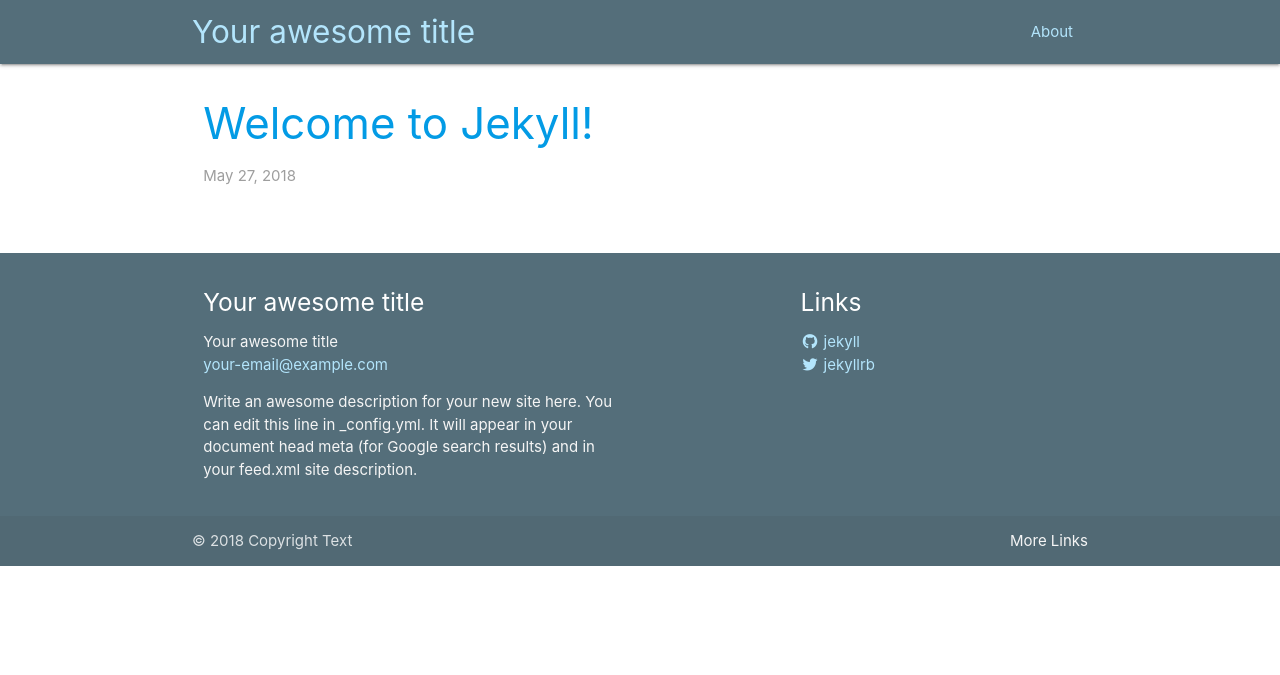
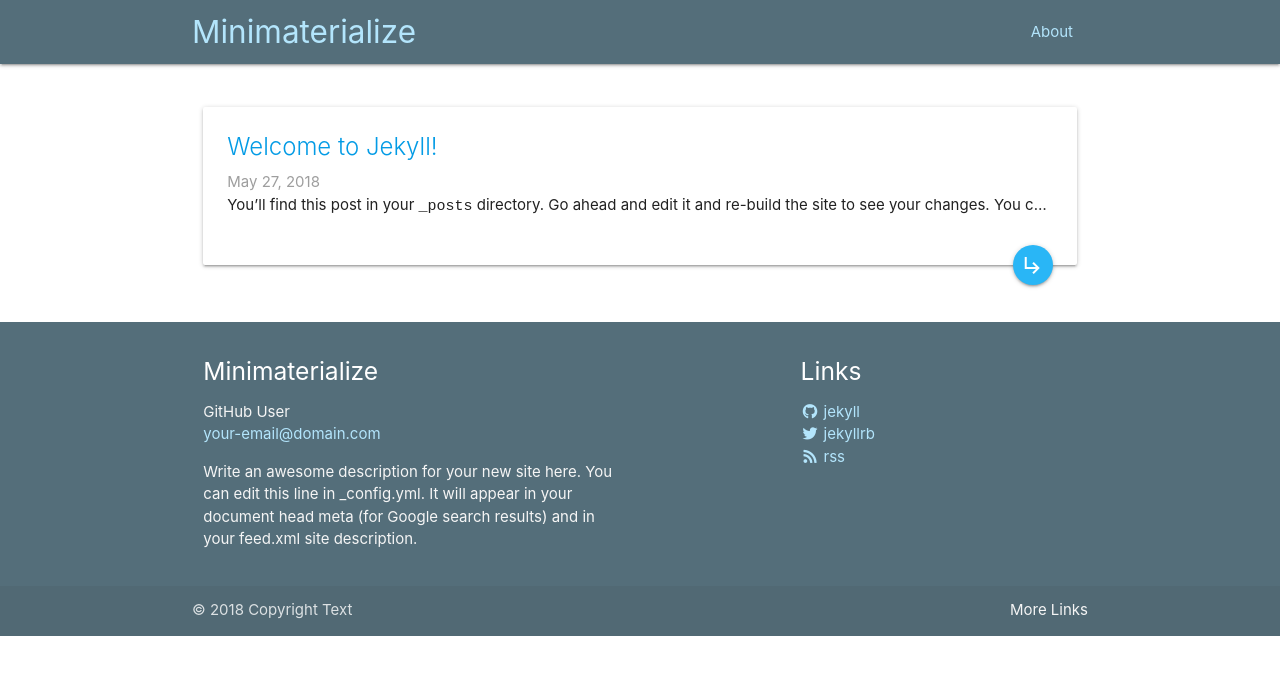
Before and after one commit to sh78/sh78.github.io, a Jekyll site: the page built from index.md, in a window 1280 px wide. Shown: the top 675 px of the page. Built offline with Jekyll 4.4.1, drawn with Linux system fonts in a browser that asks for light colours; nearby versions of some CDN libraries; some of the changed lines change nothing that is shown.

Commit message:
bring in _config demo

```diff
--- a/_config.yml
+++ b/_config.yml
@@ -1,43 +1,62 @@
-# Welcome to Jekyll!
-#
-# This config file is meant for settings that affect your whole blog, values
-# which you are expected to set up once and rarely edit after that. If you find
-# yourself editing this file very often, consider using Jekyll's data files
-# feature for the data you need to update frequently.
-#
-# For technical reasons, this file is *NOT* reloaded automatically when you use
-# 'bundle exec jekyll serve'. If you change this file, please restart the server process.
-
-# Site settings
-# These are used to personalize your new site. If you look in the HTML files,
-# you will see them accessed via {{ site.title }}, {{ site.email }}, and so on.
-# You can create any custom variable you would like, and they will be accessible
-# in the templates via {{ site.myvariable }}.
-title: Your awesome title
-email: your-email@example.com
-description: >- # this means to ignore newlines until "baseurl:"
+title: Minimaterialize
+author: GitHub User
+email: your-email@domain.com
+description: > # this means to ignore newlines until "twitter_username:"
   Write an awesome description for your new site here. You can edit this
   line in _config.yml. It will appear in your document head meta (for
   Google search results) and in your feed.xml site description.
-baseurl: "" # the subpath of your site, e.g. /blog
-url: "" # the base hostname & protocol for your site, e.g. http://example.com
+
+# whitelist node_modules
+exclude: []
+
+# make npm packagaes available
+sass:
+  load_paths:
+    - _sass
+    - node_modules/materialize-css/sass
+
+# social links
 twitter_username: jekyllrb
 github_username:  jekyll
+rss: rss
+# dribbble_username: jekyll
+# facebook_username: jekyll
+# flickr_username: jekyll
+# instagram_username: jekyll
+# linkedin_username: jekyll
+# pinterest_username: jekyll
+# youtube_username: jekyll
+# googleplus_username: +jekyll
+
+# Mastodon instances
+# mastodon:
+# - username: jekyll
+#   instance: example.com
+# - username: jekyll2
+#   instance: example.com
+
+
+# General options
+show_excerpts: true # set to true to show excerpts on the homepage
+truncate_excerpts: true # set to true to show excerpts on the homepage
+post_columns: true # set to false to use a simple one column layout
+post_cards: true
+post_images: false
+home_posts_title: false # set to true to show the title on the home page
+
+# Minima date format
+# refer to http://shopify.github.io/liquid/filters/date/ if you want to customize this
+minima:
+  date_format: "%b %-d, %Y"
+
+# If you want to link only specific pages in your header, uncomment
+# this and add the path to the pages in order as they should show up
+#header_pages:
+# - about.html
 
 # Build settings
-markdown: kramdown
 theme: minimaterialize
+
 plugins:
-  - jekyll-feed
-
-# Exclude from processing.
-# The following items will not be processed, by default. Create a custom list
-# to override the default setting.
-# exclude:
-#   - Gemfile
-#   - Gemfile.lock
-#   - node_modules
-#   - vendor/bundle/
-#   - vendor/cache/
-#   - vendor/gems/
-#   - vendor/ruby/
+ - jekyll-feed
+ - jekyll-seo-tag
```
